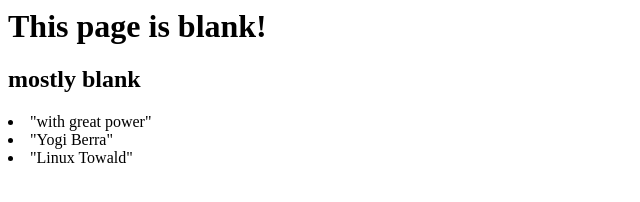
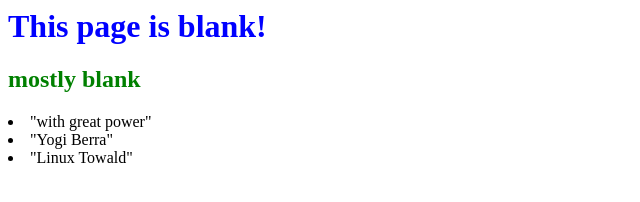
Before and after one commit to ChaoAtSAP/opensap_repo1, a plain HTML site: page index.html in a window 1280 px wide. Shown: the whole page, without its empty margins (0-640 px from the left). Drawn offline with Linux system fonts and the light colour scheme.

Commit message:
changed header 2 to green

```diff
--- a/styles.css
+++ b/styles.css
@@ -1,3 +1,7 @@
 h1 {
-	color: ;
+	color: blue;
 }
+
+h2 {
+	color: green;
+}
```
